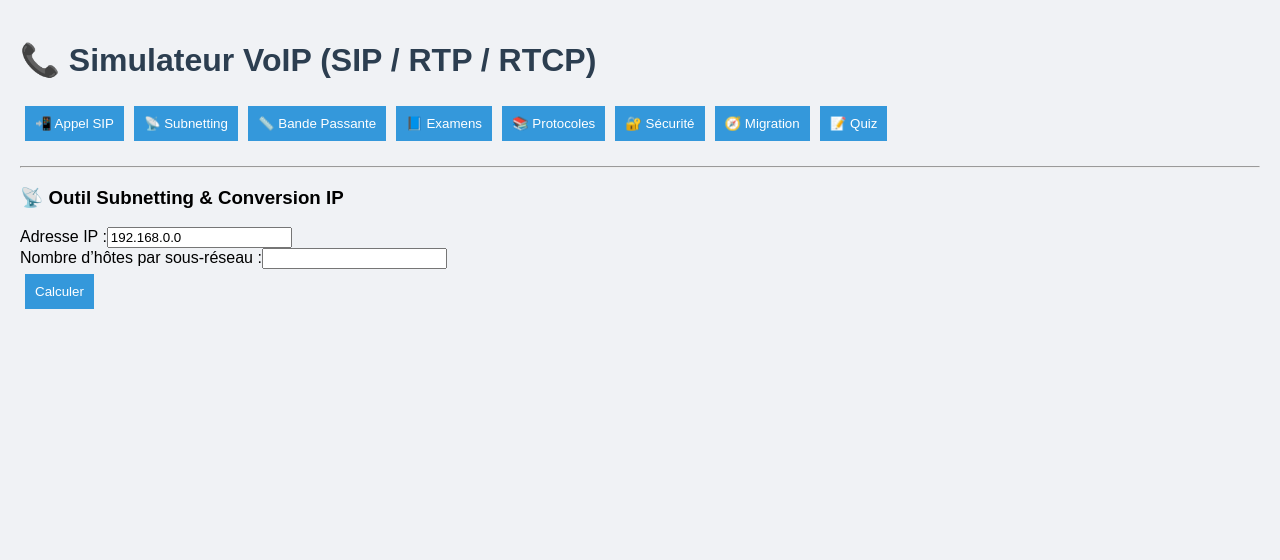
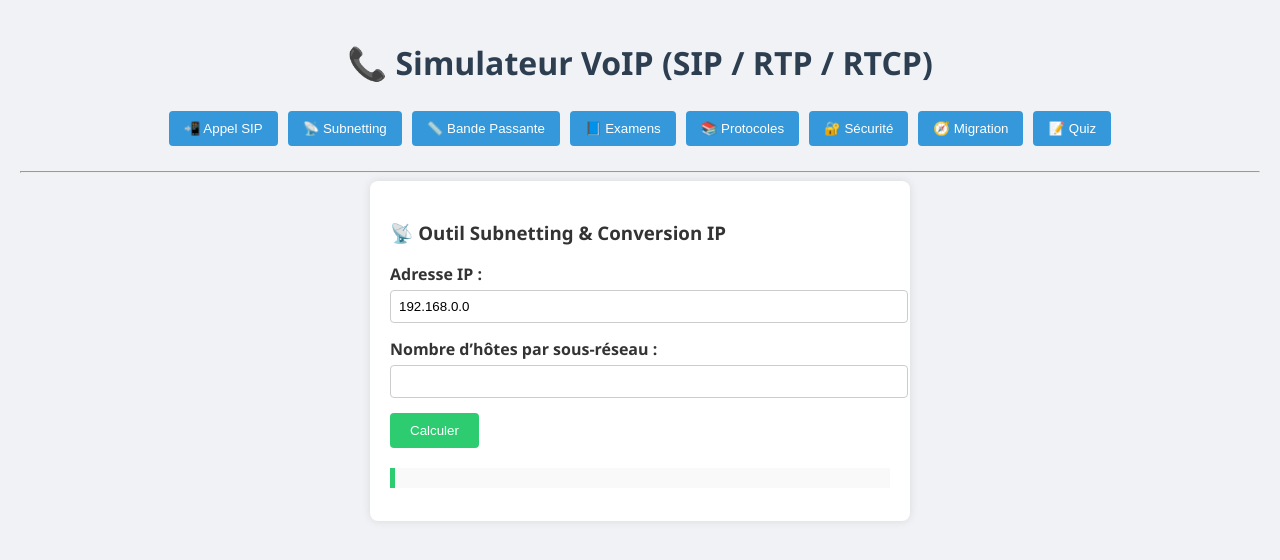
Before and after one commit to EJM0101/voip-simulator, a React (Vite) app in the folder client/: page / in a window 1280 px wide. Both pictures are taken after a click on the button "📡 Subnetting". Shown: the top 560 px of the page. Built offline with nearby package versions, Linux system fonts and the light colour scheme.

Commit message:
Update style.css

```diff
--- a/client/styles/style.css
+++ b/client/styles/style.css
@@ -1,21 +1,82 @@
 body {
-  font-family: Arial, sans-serif;
+  font-family: 'Segoe UI', Tahoma, Geneva, Verdana, sans-serif;
+  background-color: #f0f2f5;
   margin: 0;
   padding: 20px;
-  background: #f0f2f5;
+  color: #333;
 }
 
 h1 {
   color: #2c3e50;
+  text-align: center;
+}
+
+nav {
+  text-align: center;
+  margin-bottom: 20px;
+}
+
+nav button {
+  margin: 5px;
+  padding: 10px 15px;
+  background-color: #3498db;
+  color: white;
+  border: none;
+  border-radius: 4px;
+  cursor: pointer;
+  transition: 0.3s;
+}
+
+nav button:hover {
+  background-color: #2980b9;
+}
+
+.tool-box {
+  background: white;
+  padding: 20px;
+  border-radius: 8px;
+  max-width: 500px;
+  margin: auto;
+  box-shadow: 0 0 10px rgba(0, 0, 0, 0.1);
+}
+
+.input-group {
+  margin-bottom: 15px;
+}
+
+.input-group label {
+  display: block;
+  margin-bottom: 5px;
+  font-weight: bold;
+}
+
+input[type="text"],
+input[type="number"] {
+  width: 100%;
+  padding: 8px;
+  border: 1px solid #ccc;
+  border-radius: 4px;
 }
 
 button {
-  margin: 5px;
+  padding: 10px 20px;
+  background-color: #2ecc71;
+  color: white;
+  border: none;
+  border-radius: 4px;
+  cursor: pointer;
+}
+
+button:hover {
+  background-color: #27ae60;
+}
+
+.result-box {
+  background-color: #f9f9f9;
+  border-left: 5px solid #2ecc71;
   padding: 10px;
-  border: none;
-  background-color: #3498db;
-  color: white;
-  cursor: pointer;
+  white-space: pre-line;
+  margin-top: 20px;
 }
 
 .log {
```
